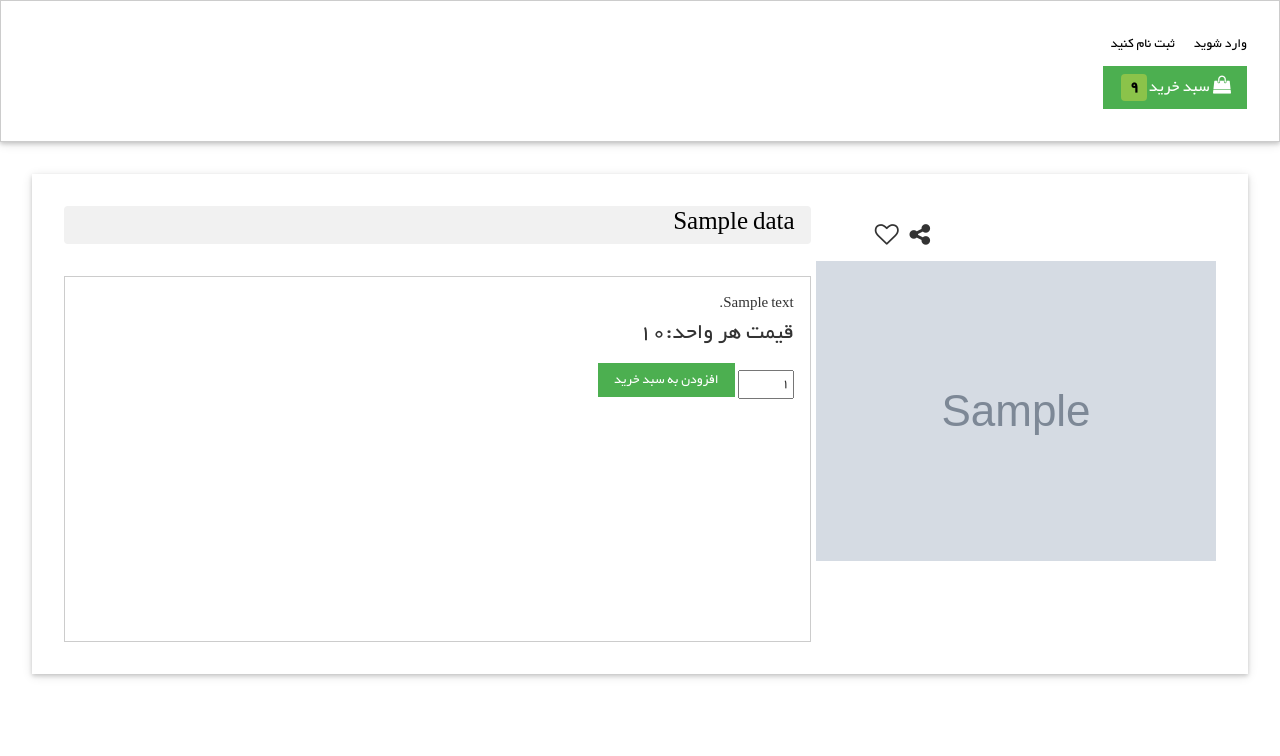
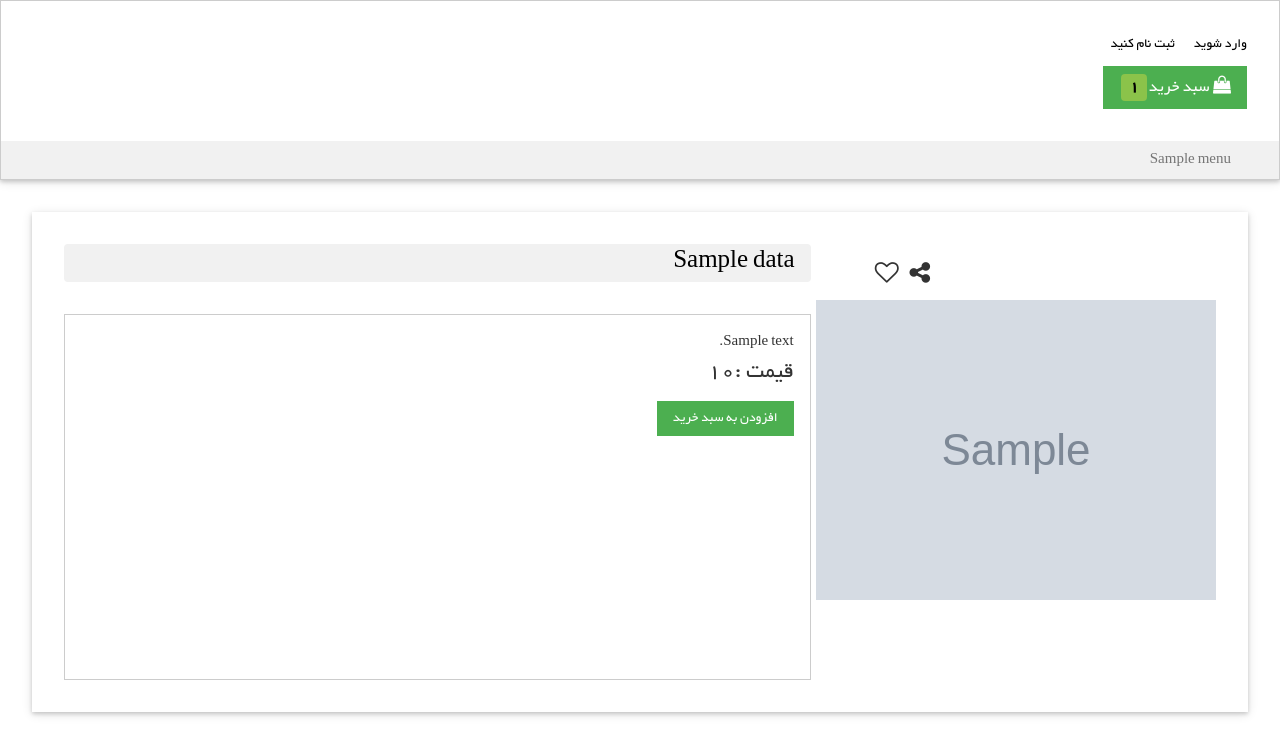
Before and after one commit to marssilen/golbon, a PHP site: the page made by app/views/item/index.php in a window 1280 px wide. Shown: the top 756 px of the page. Run offline with PHP 8.4, Linux system fonts and the light colour scheme; data comes from the database, SQL or seed files in the repository; tables that the repository leaves empty hold one stand-in row (values such as "Sample post"); the template is opened without the code that fills it: most values are stand-ins (such as "Sample title", 1, 10 or a date in 2020); grey boxes marked "Sample" are stand-in pictures; some libraries are stand-ins or nearby versions.

Commit message:
1 17 2017

```diff
--- a/app/config/path.php
+++ b/app/config/path.php
@@ -1,4 +1,4 @@
 <?php
 
-define('URL','http://localhost/golbon/');
-//define('URL','http://192.168.1.2/golbon/');
+//define('URL','http://localhost/golbon/');
+define('URL','http://192.168.1.2/golbon/');
--- a/app/libs/session.php
+++ b/app/libs/session.php
@@ -20,7 +20,7 @@ Class Session{
 	}
 	public static function timeout(){
 		$now=time();
-		$timelimit=30*60;
+		$timelimit=24*60*60;
 		if($now > Session::get('start')+$timelimit){
 			Session::destroy();
 			return true;
--- a/app/views/item/index.php
+++ b/app/views/item/index.php
@@ -8,6 +8,7 @@
 <!-- Latest compiled and minified CSS -->
 <link rel="stylesheet" href="<?= URL ?>public/bootstrap-3.3.6-dist/css/bootstrap.min.css">
 <link rel="stylesheet" href="<?= URL ?>public/w3.css">
+<!--<link rel="stylesheet" href="http://www.w3schools.com/lib/w3.css">-->
 <link rel="stylesheet" href="<?= URL ?>public/mycss.css">
 <link rel="stylesheet" href="<?= URL ?>public/font/font.css">
 
@@ -40,12 +41,23 @@
         <a href="<?= URL ?>login" >وارد شوید</a>
     <a href="<?= URL ?>signup" class="w3-margin-16">ثبت نام کنید</a>
     </p>
+    <button class="w3-large w3-btn w3-green" type="submit" name="submit"><i class="fa fa-shopping-bag"></i>   سبد خرید<span class="w3-margin-2 w3-round w3-tag w3-light-green"><?=$data['count']?></span></button>
 
-    <button class="w3-large w3-btn w3-green" type="submit" name="submit"><i class="fa fa-shopping-bag"></i>   سبد خرید<span class="w3-margin-2 w3-round w3-tag w3-light-green">9</span></button>
 </div>
+
+        <div class="w3-light-grey">
+
+            <ul class="w3-navbar" style="margin-right: 32px">
+            <?php foreach($data['menu'] as $menu){ ?>
+                <li class="w3-right"><a class="w3-hover-none w3-text-grey w3-hover-text-white" href="#<?=$menu['href']?> "><?= $menu['menu'] ?></a></li>
+            <?php } ?>
+<!--        <li><a class="w3-hover-none w3-text-black" href="#">Home</a></li>-->
+
+        </ul>
+        </div>
     </div>
 <div class="w3-row w3-card-2 w3-margin-32">
-<div class="w3-col s8">
+<div class="w3-col m8 s12">
     <p class="price1 w3-margin-32 w3-round-medium w3-light-grey w3-container">
         <?= $data['name'] ?>
     </p>
@@ -54,22 +66,21 @@
 <?= $data['long_description'] ?>
 <form method="post" enctype="multipart/form-data">
     <p class="price1">
-        قیمت هر واحد:<?= $data['price'] ?>
+        قیمت  :<?= $data['price'] ?>
     </p>
-    <input type="number" min="1" max="100" name="num" value="1">
 <button class="w3-btn w3-green" type="submit" name="submit">افزودن به سبد خرید</button>
 </form>
 
 
 </div>
 </div>
-<div class="w3-col s4" >
-<div class=" w3-margin-32 w3-padding-16" id="columnOne">
+<div class="w3-col s12 m4 w3-center" >
+    <div style="" class=" w3-margin-32 w3-padding-16" id="columnOne">
     <p style="text-align: left">
     <a class="w3-margin-8" href="#"><i class="w3-xlarge fa fa-share-alt"></i></a>
-    <a href="#"><i class="w3-xlarge fa fa-heart-o"></i></a>
+    <a href="add_to_favorite/<?=$data['id']?>"><i class="w3-xlarge fa fa-heart-o"></i></a>
 </p>
-<img src="<?= URL.'public/upload/'.$data['card_image']?>" class="" />
+<img src="<?= URL.'public/upload/'.$data['card_image']?>"  />
 <!--style="width:100%"-->
 </div>
 </div>
```
Also changed, not shown: app/controllers/item.php (+9 -2 lines), app/models/Item_m.php (+16 -0 lines), nbproject/private/private.xml (+4 -10 lines).
